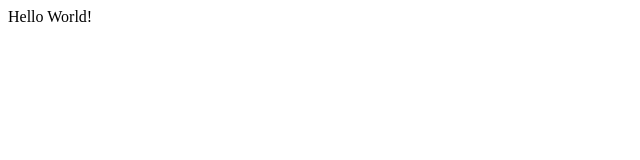
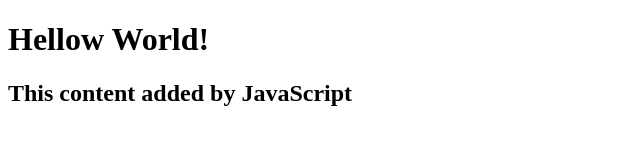
Before and after one commit to giantcarlos/personal-site, a plain HTML site: page index.html in a window 1280 px wide. Shown: the whole page, without its empty margins (0-640 px from the left). Drawn offline with Linux system fonts and the light colour scheme.

Commit message:
add script.js, connect to index.html

```diff
--- a/index.html
+++ b/index.html
@@ -4,5 +4,8 @@
       <link rel="stylesheet" href="style.css"/>
       <title>Gian T. Carlos</title>
   </head>
-  <body>Hello World!</body>
+  <body>
+    <h1>Hellow World!</h1>
+    <script src="script.js"></script>
+  </body>
 </html>
--- /dev/null
+++ b/script.js
@@ -0,0 +1,3 @@
+const h2 = document.createElement("h2");
+h2.textContent = "This content added by JavaScript";
+document.querySelector("body").appendChild(h2);
```
